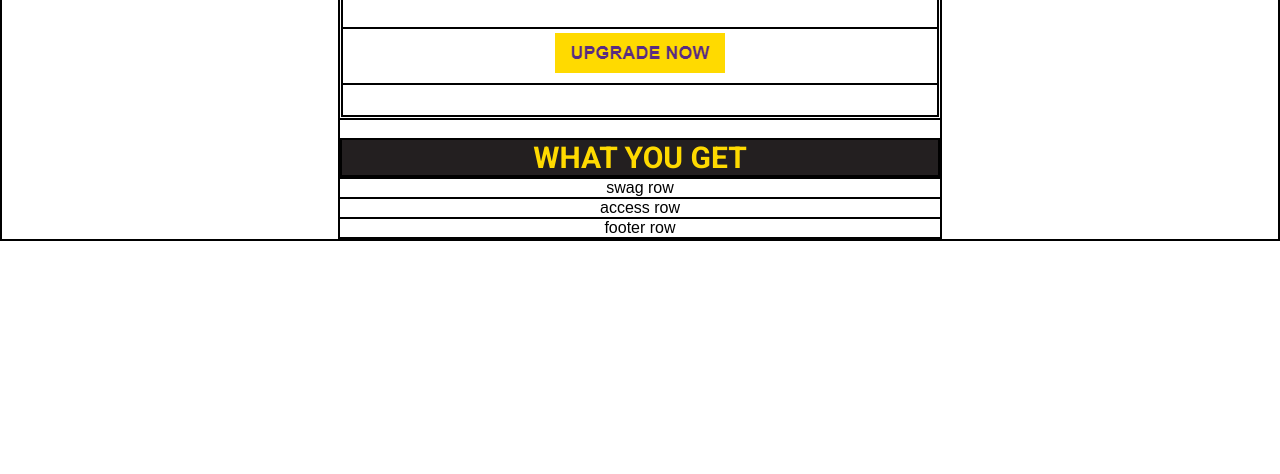
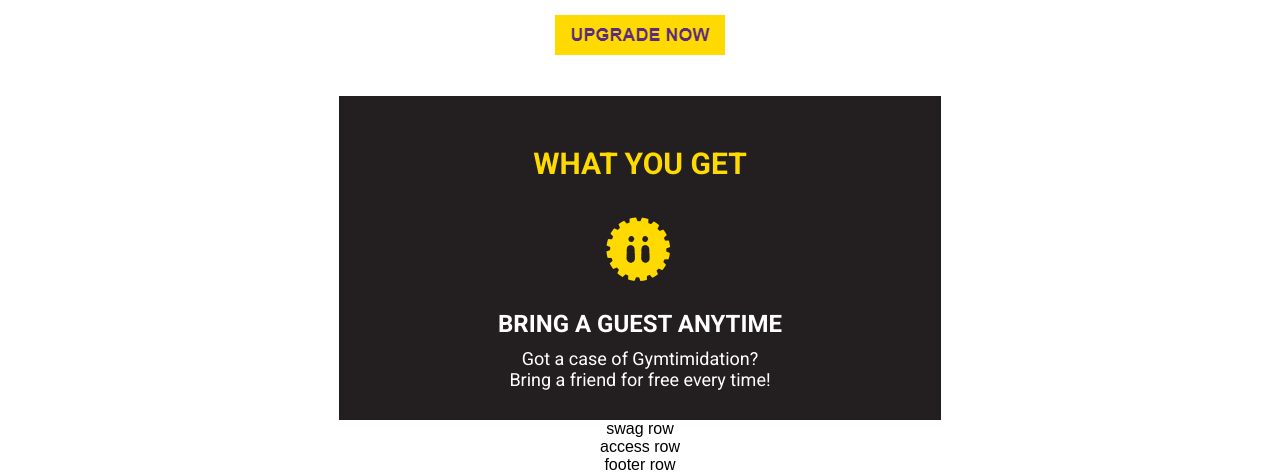
Before and after one commit to BlastChrome/PlanetFitness, a plain HTML site: page index.html in a window 1280 px wide. Shown: the part 695-1169 px from the top of the page. Before the commit the page ends 936 px from the top, so only its background shows below. Drawn offline with Linux system fonts and the light colour scheme.

Commit message:
coming together

```diff
--- a/index.html
+++ b/index.html
@@ -26,7 +26,7 @@
 
         table,
         td {
-            border: 2px solid #000000 !important;
+            /* border: 2px solid #000000 !important; */
         }
     </style>
 </head>
@@ -105,12 +105,26 @@
                         <td align="center" style="padding: 0;">
                             <table role="presentation" style="width:100%;border-collapse:collapse;border:0;border-spacing:0; background: #231f20;">
                                 <tr>
-                                    <td align="center" style="color:#231f20; padding: 0;">
+                                    <td align="center" style="color:#231f20; padding: 50px 30px 30px;">
                                         <h2 style="font-family: Roboto, Arial, Helvetica, sans-serif; font-size: 30px; margin: 0; color: #FFDA00;">WHAT YOU GET</h2>
                                     </td>
                                 </tr>
                                 <tr>
-                                    <img src="/imgs/gues" alt="">
+                                    <td style="padding: 0 0 20px;">
+                                        <img src="/imgs/guest-icon.png" width="600" alt="guests">
+                                    </td>
+                                </tr>
+                                <tr>
+                                    <td align="center" style="color:#231f20; padding: 0 30px 10px;">
+                                        <h2 style="font-family: Roboto, Arial, Helvetica, sans-serif; font-size: 24px; margin: 0; color: #FFFFFF;">
+                                        BRING A GUEST ANYTIME</h2>
+                                    </td>
+                                </tr>
+                                <tr>
+                                    <td align="center" style="padding: 0 160px 30px;">
+                                        <p style="font-size: 18px; font-family: Roboto; margin: 0; color: #ffffff;">Got a case of Gymtimidation?
+                                        Bring a friend for free every time!</p>
+                                    </td>
                                 </tr>
                             </table>
                         </td>
```
